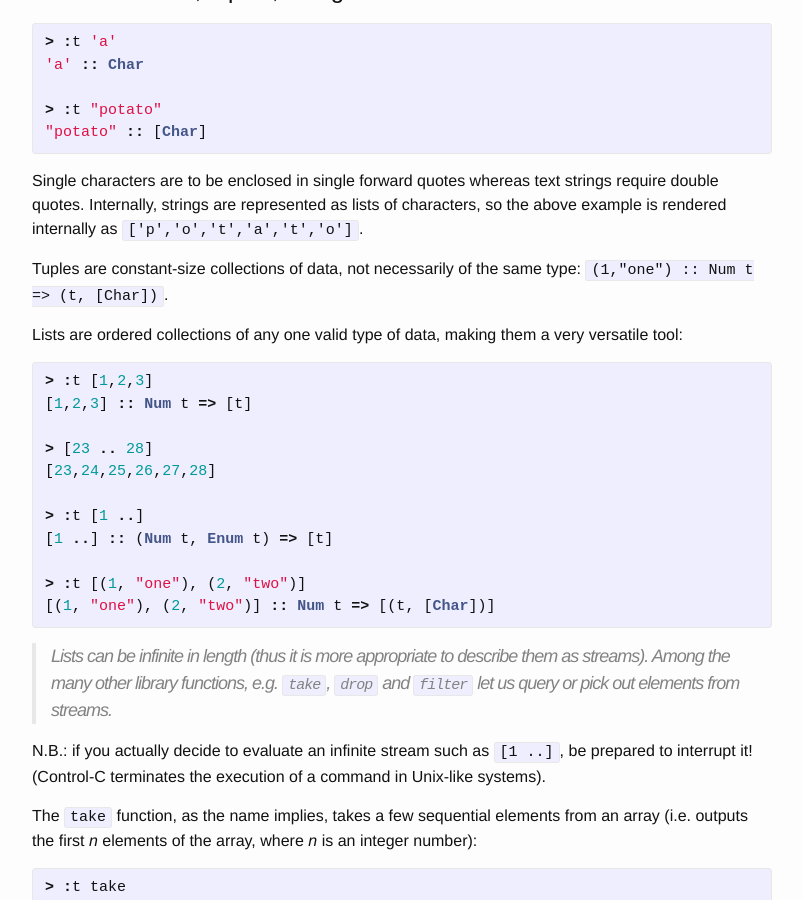
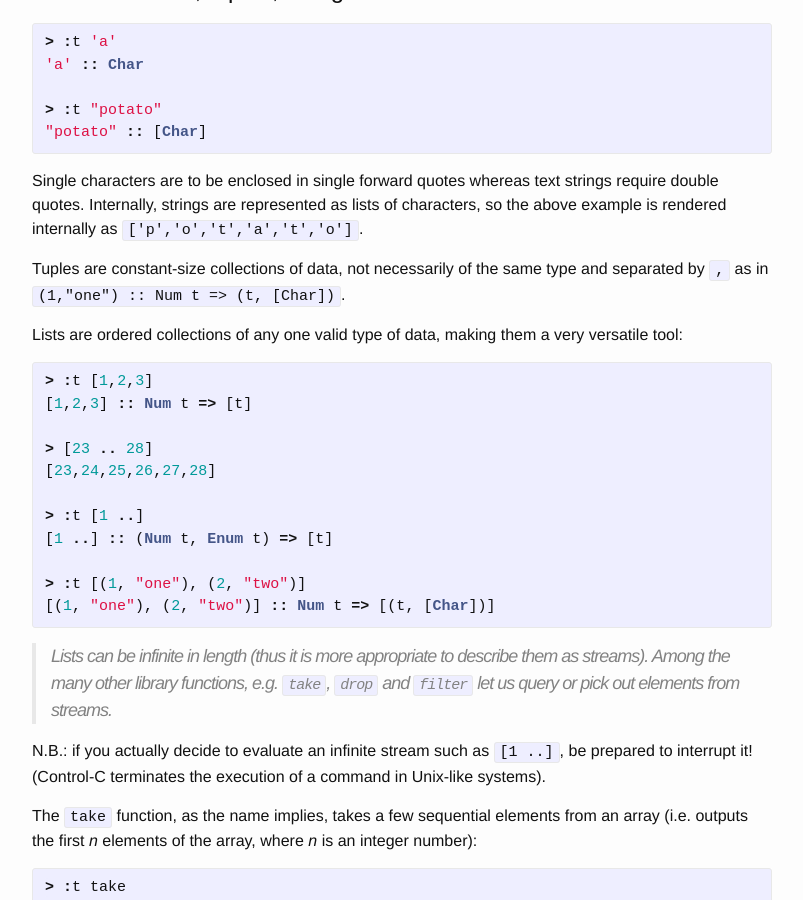
Before and after one commit to ocramz/ocramz.github.io, a Jekyll site: the page built from _posts/2015-08-21-haskell-tut-v1.markdown, in a window 1280 px wide and 900 px high, scrolled down 2128 px. Shown: the whole window, without its empty margins (238-1041 px from the left). Built offline with Jekyll 4.4.1, drawn with Linux system fonts in a browser that asks for light colours; Markdown is read by kramdown in place of the engine named in the settings; formulas are drawn with MathJax 3.

Commit message:
blog update

```diff
--- a/_posts/2015-08-21-haskell-tut-v1.markdown
+++ b/_posts/2015-08-21-haskell-tut-v1.markdown
@@ -88,7 +88,7 @@ The exponential `exp` is a function of a single parameter (a real number, here r
 
 Single characters are to be enclosed in single forward quotes whereas text strings require double quotes. Internally, strings are represented as lists of characters, so the above example is rendered internally as `['p','o','t','a','t','o']`.
 
-Tuples are constant-size collections of data, not necessarily of the same type: `(1,"one") :: Num t => (t, [Char])`.
+Tuples are constant-size collections of data, not necessarily of the same type and separated by `,` as in `(1,"one") :: Num t => (t, [Char])`.
 
 Lists are ordered collections of any one valid type of data, making them a very versatile tool:
 
```
Also changed, not shown: 2 other files.
